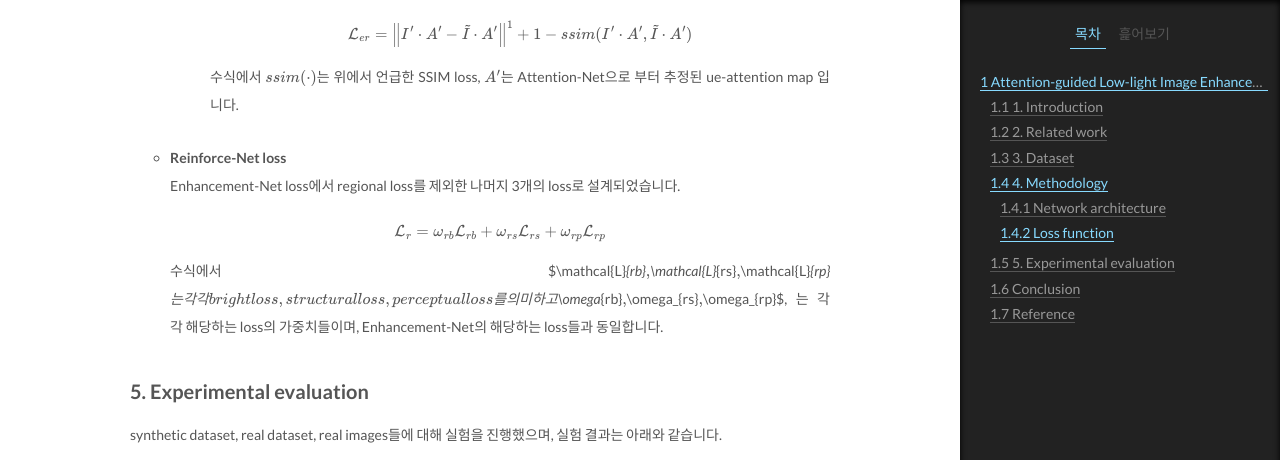
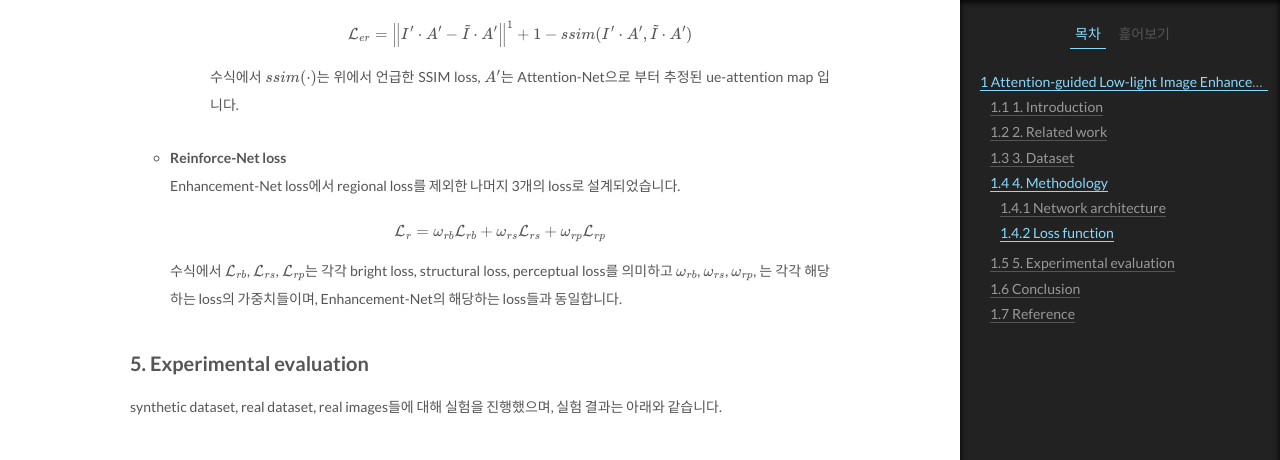
Before and after one commit to CH-Improc/ch-improc.github.io, a Jekyll site: the page built from _posts/2020-01-23-attention-guided-low-light-enhancement.md, in a window 1280 px wide and 1400 px high, scrolled down 8455 px. Shown: the top 460 px of the window. Built offline with Jekyll 4.4.1, drawn with Linux system fonts in a browser that asks for light colours; formulas are drawn with MathJax 3.

Commit message:
Fixed tex and section

```diff
--- a/_posts/2020-01-23-attention-guided-low-light-enhancement.md
+++ b/_posts/2020-01-23-attention-guided-low-light-enhancement.md
@@ -170,7 +170,7 @@ $$ \mathcal{L} = \omega_{a}\mathcal{L}_{a} + \omega_{n}\mathcal{L}_{n} + \omega_
 
     $$ \mathcal{L}_{ep}=\frac{1}{w_{ij}h_{ij}c_{ij}}\sum_{x=1}^{w_{ij}}\sum_{y=1}^{h_{ij}}\sum_{z=1}^{c_{ij}}\left \| \phi_{ij} ({I}')_{xyz} - \phi_{ij} (\tilde{I})_{xyz} \right \| $$
 
-    수식에서 $${I}'=\mathcal{F}_{e}(I,{A}',{N}')$$는 Enhancement-Net으로 부터 추론된 저조도가 개선된 영상, $$\tilde{I}$$는 적정 조도 영상을 의미합니다. $$w_{ij}$$, $$h_{ij}$$, $$c_{ij}$$는 각각 VGG-19 네트워크 feature map의 각각 넓이, 높이, 개수를 의미하고, $$\phi_{ij}$$는 $i$-th block 안에 있는 $j$-th convolution layer의 feature map을 의미합니다.
+    수식에서 $${I}'=\mathcal{F}_{e}(I,{A}',{N}')$$는 Enhancement-Net으로 부터 추론된 저조도가 개선된 영상, $$\tilde{I}$$는 적정 조도 영상을 의미합니다. $$w_{ij}$$, $$h_{ij}$$, $$c_{ij}$$는 각각 VGG-19 네트워크 feature map의 각각 넓이, 높이, 개수를 의미하고, $$\phi_{ij}$$는 $$i$$-th block 안에 있는 $$j$$-th convolution layer의 feature map을 의미합니다.
 
   - **regional loss**는 저조도 영역에 좀 더 주의(attention)하도록 설계되었습니다. 저조도 영역과 저조도 영역이 아닌 부분이 개선되면서 그 개선되는 정도의 균형을 맞추기 위해 아래와 같은 loss 함수를 제안합니다.
 
@@ -183,7 +183,7 @@ $$ \mathcal{L} = \omega_{a}\mathcal{L}_{a} + \omega_{n}\mathcal{L}_{n} + \omega_
 
   $$ \mathcal{L}_{r}=\omega_{rb}\mathcal{L}_{rb} + \omega_{rs}\mathcal{L}_{rs} + \omega_{rp}\mathcal{L}_{rp} $$
 
-  수식에서 $\mathcal{L}_{rb}$, $\mathcal{L}_{rs}$, $\mathcal{L}_{rp}$는 각각 bright loss, structural loss, perceptual loss를 의미하고 $\omega_{rb}$, $\omega_{rs}$, $\omega_{rp}$, 는 각각 해당하는 loss의 가중치들이며, Enhancement-Net의 해당하는 loss들과 동일합니다.
+  수식에서 $$\mathcal{L}_{rb}$$, $$\mathcal{L}_{rs}$$, $$\mathcal{L}_{rp}$$는 각각 bright loss, structural loss, perceptual loss를 의미하고 $$\omega_{rb}$$, $$\omega_{rs}$$, $$\omega_{rp}$$, 는 각각 해당하는 loss의 가중치들이며, Enhancement-Net의 해당하는 loss들과 동일합니다.
 
 
 ## 5. Experimental evaluation
```
